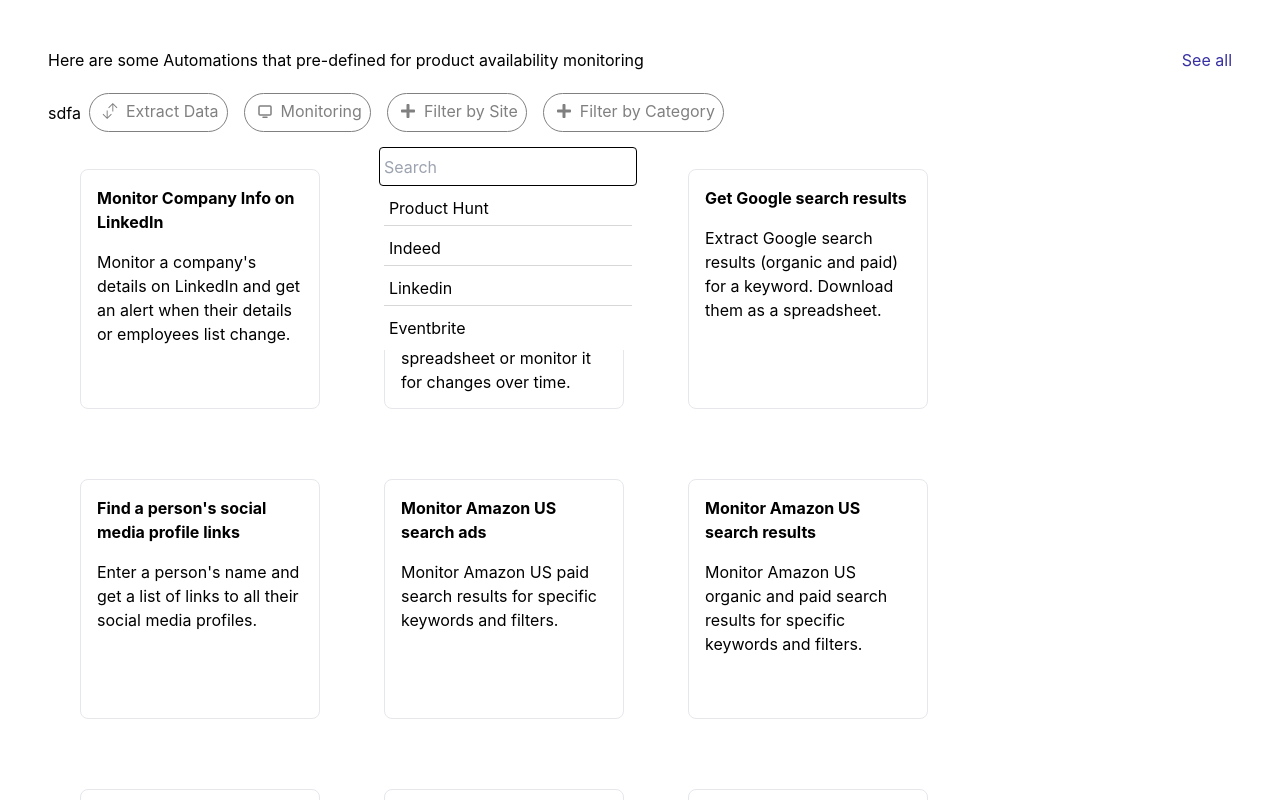
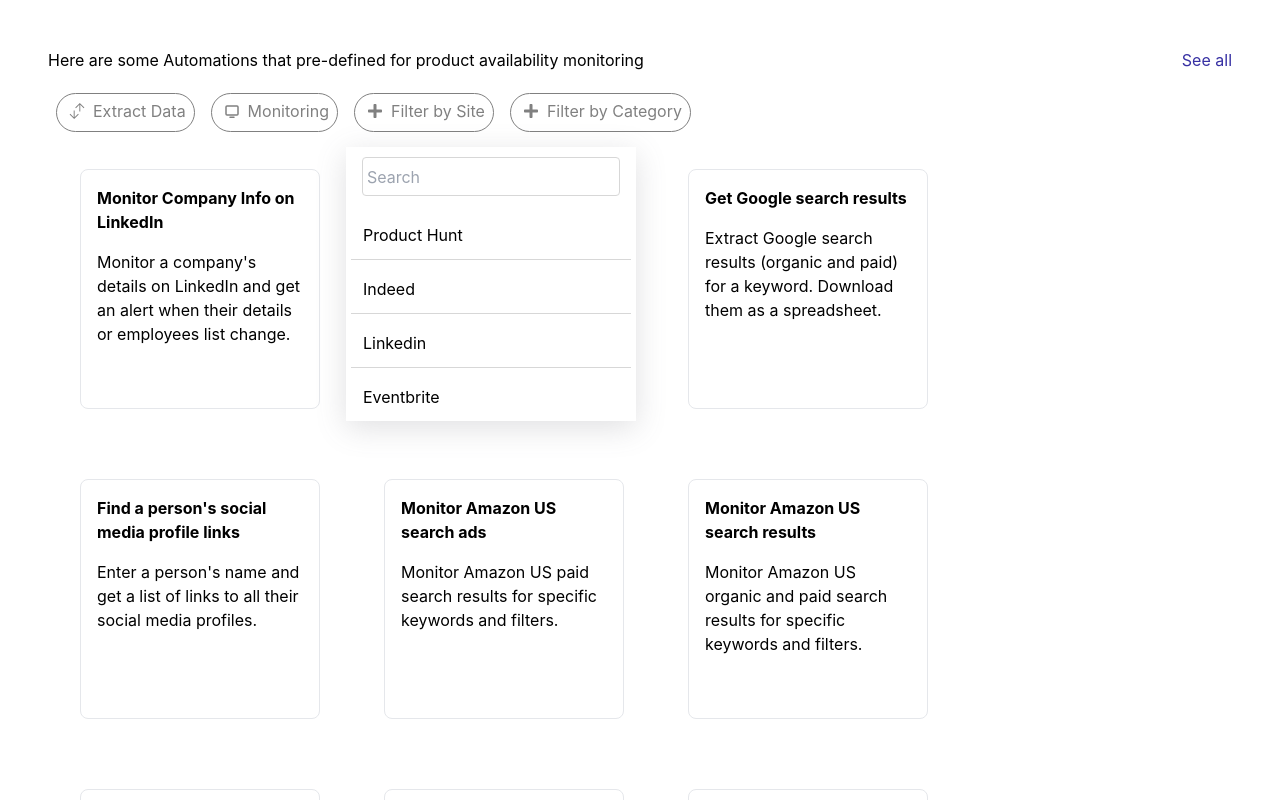
Before and after one commit to littlecorsican/igaming-assessment, a React (Create React App) app in the folder igaming-assessment/: page / in a window 1280 px wide. Both pictures are taken after a click on the button "Filter by Site". Shown: the top 800 px of the page. Built offline with nearby package versions, Linux system fonts and the light colour scheme.

Commit message:
improvement: add box shadow

```diff
--- a/igaming-assessment/src/components/Bar.jsx
+++ b/igaming-assessment/src/components/Bar.jsx
@@ -9,7 +9,6 @@ import barStyles from '../styles/Bar.module.css'
 
 function Bar(props) {
 
-  const [selectedChips, setSelectedChips] = useState(props.chips)
   const [chips, setChips] = useState(props.chips)
 
   const addItemToBar=(item, singleSelect=false)=>{
@@ -29,13 +28,13 @@ function Bar(props) {
     setChips([...chips.filter((value)=>value.text != text)])
   }
 
-  const log=()=>{
+  useEffect(()=>{
     console.log(chips)
-  }
+  }, [chips])
+
 
   return (
     <div className={barStyles.bar}>
-      <button onClick={log}>sdfa</button>
       {
         chips.length > 0 && chips.map((value)=>{
           if (value.type === chip_type.textOnly) {
--- a/igaming-assessment/src/components/Form/DropDownMenu.jsx
+++ b/igaming-assessment/src/components/Form/DropDownMenu.jsx
@@ -17,10 +17,10 @@ function DropDownMenu({ list, handleClick }) {
     },[search])
 
   return (
-    <>
-        <div>
+    <div className={formStyles.dropDownMenu}>
+        <>
             <input type="text" className={formStyles.input} placeholder="Search" onChange={updateSearch} />
-        </div>
+        </>
         {
             filteredList.length > 0 && filteredList.map((value)=>{
                 return <div className={formStyles.menuItem} key={value.text} onClick={()=>handleClick(value)}>
@@ -28,7 +28,7 @@ function DropDownMenu({ list, handleClick }) {
                 </div>
             })
         }
-    </>
+    </div>
     );
   }
 
--- a/igaming-assessment/src/components/MultiFilterChip.jsx
+++ b/igaming-assessment/src/components/MultiFilterChip.jsx
@@ -7,7 +7,6 @@ import chipStyles from'../styles/Chips.module.css'
 function MultiFilterChip({ text, type, icon, list, addItemToBar }) {
 
     const [showMenu, setShowMenu] = useState(false)
-    const [selected, setSelected] = useState(false)
 
     const handleClick=()=>{
         setShowMenu((showMenu)=>!showMenu)
--- a/igaming-assessment/src/components/SingleFilterChip.jsx
+++ b/igaming-assessment/src/components/SingleFilterChip.jsx
@@ -7,7 +7,6 @@ import chipStyles from'../styles/Chips.module.css'
 function SingleFilterChip({ text, icon, type, list, addItemToBar }) {
 
     const [showMenu, setShowMenu] = useState(false)
-    const [selected, setSelected] = useState(false)
 
     const handleClick=()=>{
         setShowMenu((showMenu)=>!showMenu)
--- a/igaming-assessment/src/components/TextOnlyChip.jsx
+++ b/igaming-assessment/src/components/TextOnlyChip.jsx
@@ -2,7 +2,7 @@ import { useState, useEffect } from 'react'
 import chipStyles from'../styles/Chips.module.css'
 import { FaBeer } from 'react-icons/fa';
 
-function TextOnlyChip({ text, icon }) {
+function TextOnlyChip({ text, type, icon }) {
 
     const [selected, setSelected] = useState(false)
 
--- a/igaming-assessment/src/styles/Form.module.css
+++ b/igaming-assessment/src/styles/Form.module.css
@@ -2,7 +2,8 @@ input[type="text"] {
     border-radius: 4px;
     height: 39px;
     padding: 4px;
-    border: 1px solid black;
+    margin: 10px 16px;
+    border: 1px solid #D7D7D7;
 }
 
 .menu {
@@ -16,7 +17,7 @@ input[type="text"] {
 
 .menuItem {
     margin: 5px;
-    padding: 5px;
+    padding: 12px;
     border-bottom: 1px solid #D7D7D7;
     cursor:pointer
 }
@@ -28,3 +29,7 @@ input[type="text"] {
 .menuItem:hover {
     background-color: aliceblue;
 }
+
+.dropDownMenu {
+    box-shadow: rgba(100, 100, 111, 0.2) 0px 7px 29px 0px;
+}
```
